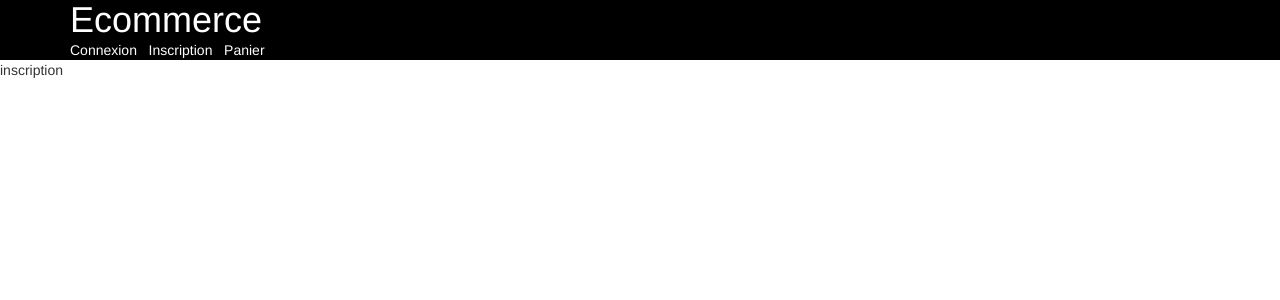
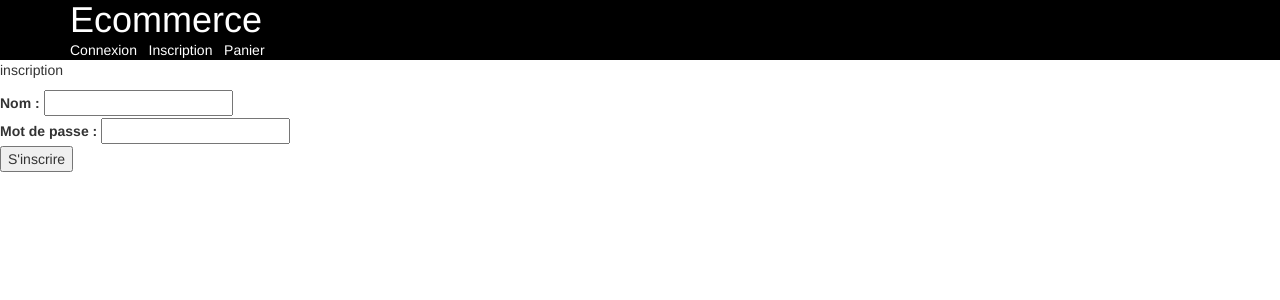
Before and after one commit to dada919/Django-Python-, a Django app: page /inscription in a window 1280 px wide. Shown: the top 300 px of the page. Run offline with Django 4.2, Linux system fonts and the light colour scheme; some libraries are stand-ins or nearby versions.

Commit message:
inscription fonctionnel

```diff
--- a/Ecommerce/Ecommerce/settings.py
+++ b/Ecommerce/Ecommerce/settings.py
@@ -39,6 +39,7 @@ INSTALLED_APPS = [
     'django.contrib.messages',
     'django.contrib.staticfiles',
     'ecom',
+
 ]
 
 MIDDLEWARE = [
--- a/Ecommerce/Ecommerce/urls.py
+++ b/Ecommerce/Ecommerce/urls.py
@@ -17,6 +17,7 @@ Including another URLconf
 from django.contrib import admin
 from django.urls import path
 from django.views.generic import TemplateView
+from ecom.views import inscription
 
 urlpatterns = [
     path('admin/', admin.site.urls),
@@ -24,4 +25,5 @@ urlpatterns = [
     path('connexion', TemplateView.as_view(template_name='connexion.html'), name='connexion'),
     path('inscription', TemplateView.as_view(template_name='inscription.html'), name='inscription'),
     path('panier', TemplateView.as_view(template_name='panier.html'), name='panier'),
+    path('inscription/', inscription, name='inscription'),
 ]
--- a/Ecommerce/templates/inscription.html
+++ b/Ecommerce/templates/inscription.html
@@ -1,2 +1,11 @@
 {% include "navbar.html" %}
 <p>inscription</p>
+
+<form method="post" action="/inscription/">
+    {% csrf_token %}
+    <label for="nom">Nom :</label>
+    <input type="text" name="nom" required><br>
+    <label for="mot_de_passe">Mot de passe :</label>
+    <input type="password" name="mot_de_passe" required><br>
+    <input type="submit" value="S'inscrire">
+</form>
```
Also changed, not shown: Ecommerce/db.sqlite3.
